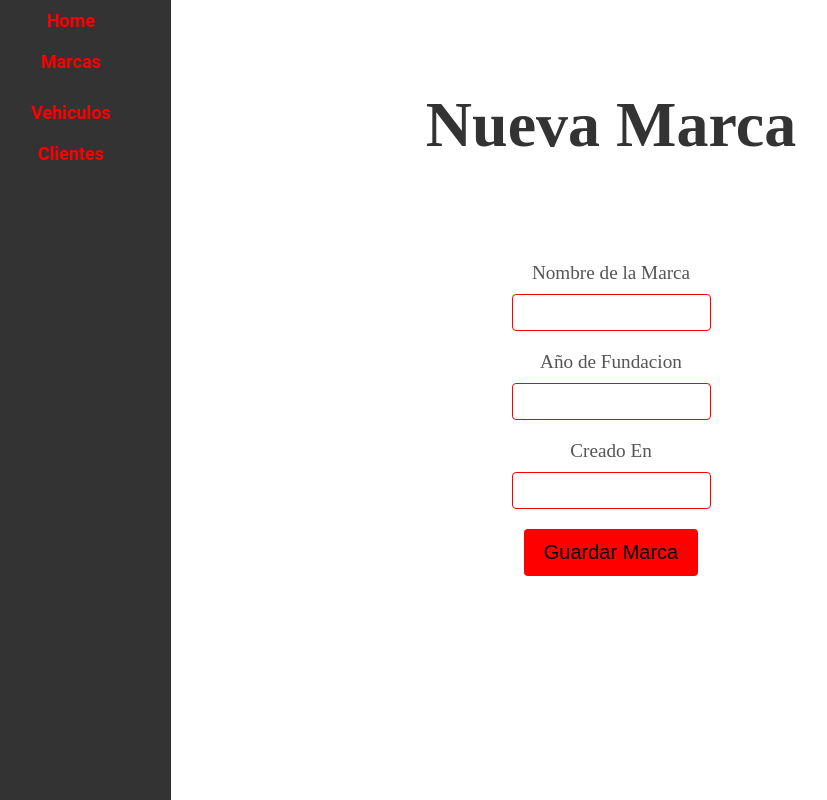
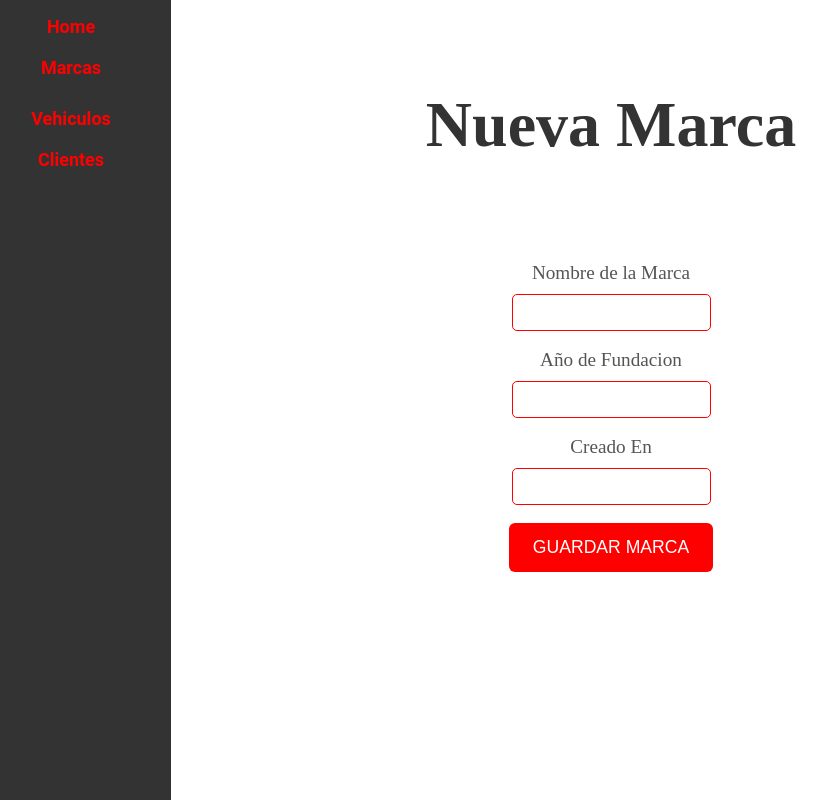
Before and after one commit to RulKa1/finalVue_RaulCalvoHdez, a Vue app in the folder renting_vehiculos/: page /marcas/nuevaMarca in a window 1280 px wide. Shown: the whole page, without its empty margins (29-856 px from the left). Built offline with nearby package versions, Linux system fonts and the light colour scheme.

Commit message:
[ADD] Entrega dia 15 terminada

```diff
--- a/renting_vehiculos/src/App.vue
+++ b/renting_vehiculos/src/App.vue
@@ -49,9 +49,7 @@
   justify-content: center;
   align-items: center;
   height: 100vh;
-
 }
-
 nav {
   background-color: #333;
   width: 200px;
@@ -64,7 +62,6 @@ nav {
 nav ul {
   list-style: none;
   padding: 0;
-  margin: 0;
 }
 
 nav li {
--- a/renting_vehiculos/src/components/Formularios/FormularioNuevaMarca.vue
+++ b/renting_vehiculos/src/components/Formularios/FormularioNuevaMarca.vue
@@ -52,8 +52,8 @@ input:invalid {
   border-color: red;
 }
 div {
+  flex-direction: column;
   display: flex;
-  flex-direction: column;
   align-items: center;
   max-width: 400px;
   margin: 0 auto;
@@ -77,36 +77,37 @@ form {
 
 
 label {
+  margin-bottom: 10px;
   font-size: 1.2rem;
-  margin-bottom: 10px;
   color: #555;
 }
 
 
 input {
-  padding: 10px;
+
   border: 1px solid #ccc;
-  border-radius: 4px;
-  margin-bottom: 20px;
+  margin-bottom: 18px;
+  border-radius: 5px;
   width: 100%;
   box-sizing: border-box;
+  padding: 10px;
 }
-
 
 button {
   background-color: red;
-  color: black;
+  color: #fff;
   border: none;
-  padding: 12px 20px;
+  padding: 14px 24px;
   text-align: center;
-  text-decoration: none;
-  display: inline-block;
-  font-size: 20px;
-  border-radius: 4px;
+  font-size: 1.1rem;
+  border-radius: 6px;
   cursor: pointer;
+  transition: background-color 0.3s ease;
+  text-transform: uppercase;
+
+
 
 }
-
 button:hover {
   background-color:  #333;
   color: #ffffff;
--- a/renting_vehiculos/src/components/Formularios/FormularioNuevoModelo.vue
+++ b/renting_vehiculos/src/components/Formularios/FormularioNuevoModelo.vue
@@ -1,5 +1,6 @@
 <template lang="">
     <div>
+      <h1>Nuevo Modelo</h1>
       <form action="" @submit.prevent="nuevoModelo">
         <label for="marca">Elige Marca</label>
         <select name="" id="select" v-model="nombreMarca" required>
@@ -10,7 +11,7 @@
         <label for="nombre">Nombre del modelo</label>
         <input type="text" placeholder="Introduce el Nombre del Modelo " v-model="nombre"required />
         <label for="extraPorModelo">Extra a pagar por el modelo</label>
-        <input type="number" placeholder="€" v-model="extraPorModelo" required step="0.01" />
+        <input type="number" placeholder="€" v-model="extraPorModelo"  step="0.01" />
         <button type="submit">Guardar Modelo</button>
       </form>
     </div>
@@ -64,13 +65,15 @@ input:invalid {
 
 
  h1 {
-   font-size: 2rem;
+  margin-top: 20%;
+  font-size: 4rem;
   margin-bottom: 20px;
   color: #333;
 }
 
 
 form {
+  margin-top: 20%;
   display: flex;
   flex-direction: column;
   width: 100%;
@@ -78,38 +81,40 @@ input:invalid {
 
 
 label {
+  margin-bottom: 10px;
   font-size: 1.2rem;
-   margin-bottom: 10px;
   color: #555;
 }
 
 
 input {
-   padding: 10px;
+
   border: 1px solid #ccc;
-   border-radius: 4px;
-   margin-bottom: 20px;
+  margin-bottom: 18px;
+  border-radius: 5px;
   width: 100%;
   box-sizing: border-box;
+  padding: 10px;
 }
-
 
 button {
   background-color: red;
-   color: black;
+  color: #fff;
   border: none;
-   padding: 12px 20px;
+  padding: 14px 24px;
   text-align: center;
-   text-decoration: none;
-   display: inline-block;
-   font-size: 20px;
-   border-radius: 4px;
+  font-size: 1.1rem;
+  border-radius: 6px;
   cursor: pointer;
+  transition: background-color 0.3s ease;
+  text-transform: uppercase;
+
+
 
 }
-
 button:hover {
   background-color:  #333;
   color: #ffffff;
 }
+
  </style>
```
Also changed, not shown: renting_vehiculos/bbdd.json (+30 -0 lines), renting_vehiculos/src/components/Formularios/FormularioNuevoAlquiler.vue (added), renting_vehiculos/src/components/Formularios/FormularioNuevoVehiculo.vue (added), renting_vehiculos/src/components/alquiler/RealizarAlquiler.vue (added), renting_vehiculos/src/components/clientes/ListaClientes.vue (added), renting_vehiculos/src/components/clientes/MostrarClientes.vue (added), renting_vehiculos/src/components/vehiculos/DesplegableDeModelos.vue (added), renting_vehiculos/src/components/vehiculos/MostrarVehiculos.vue (added), renting_vehiculos/src/views/Vehiculos.vue (added). Lines whose indentation alone changed are shown as unchanged.
